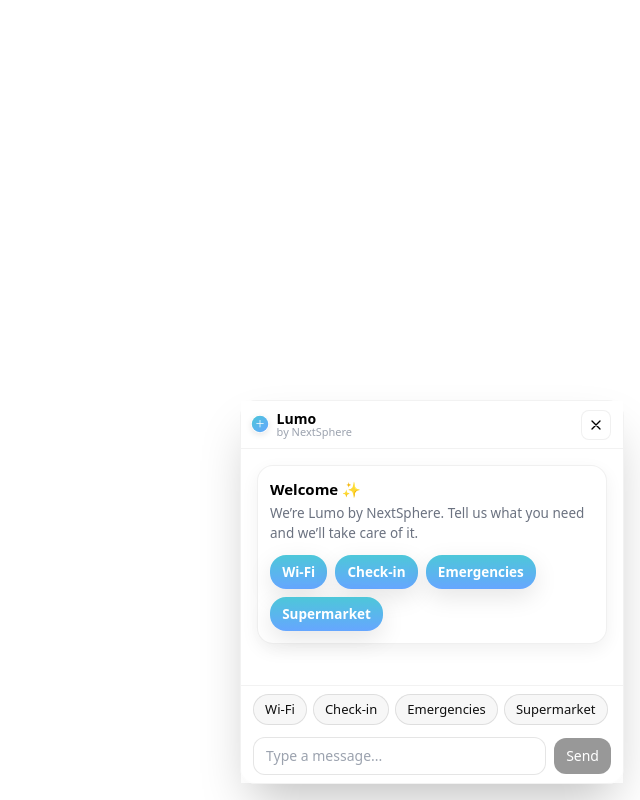
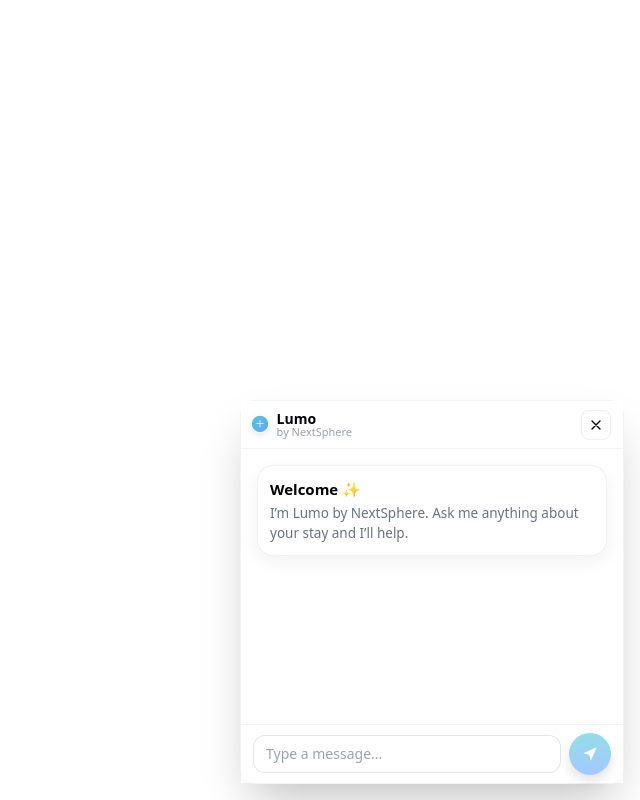
Before and after one commit to NextSphereOfficial/widget-nextsphere, a React (Vite) app in the folder apps/widget/: page / in a window 1280 px wide. Both pictures are taken after a click on the button "Open chat". Shown: the whole page, without its empty margins (640-1280 px from the left). Built offline with nearby package versions, Linux system fonts and the light colour scheme.

Commit message:
small ui mods

```diff
--- a/apps/widget/src/App.tsx
+++ b/apps/widget/src/App.tsx
@@ -3,7 +3,6 @@
 import { sendMessage } from './services/chatClient';
 
 import WelcomeCard from './components/WelcomeCard';
-import QuickActions, { QuickItem } from './components/QuickActions';
 import TypingLoader from './components/TypingLoader';
 import HeaderBar from './components/HeaderBar';
 import Launcher from './components/Launcher';
@@ -48,45 +47,6 @@
   const endRef = useRef<HTMLDivElement>(null);
   const [isSending, setIsSending] = useState(false);
 
-  // Quick actions localizzate
-  const quickItems: QuickItem[] = useMemo(
-    () =>
-      locale === 'en'
-        ? [
-            { id: 'wifi', label: 'Wi-Fi' },
-            { id: 'checkin', label: 'Check-in' },
-            { id: 'emergency', label: 'Emergencies' },
-            { id: 'supermarket', label: 'Supermarket' },
-          ]
-        : [
-            { id: 'wifi', label: 'Wi-Fi' },
-            { id: 'checkin', label: 'Check-in' },
-            { id: 'emergency', label: 'Emergenze' },
-            { id: 'supermarket', label: 'Supermercato' },
-          ],
-    [locale],
-  );
-
-  const sendMap = (id: QuickItem['id']) => {
-    if (locale === 'en') {
-      return (
-        {
-          wifi: 'wifi',
-          checkin: 'checkin',
-          emergency: 'emergency',
-          supermarket: 'supermarket',
-        } as const
-      )[id];
-    }
-    return (
-      {
-        wifi: 'wifi',
-        checkin: 'checkin',
-        emergency: 'emergenze',
-        supermarket: 'supermercato',
-      } as const
-    )[id];
-  };
 
   // Autoscroll all'ultimo messaggio
   useEffect(() => {
@@ -126,10 +86,7 @@
     }
   }
 
-  // Handler tipizzato per le quick actions
-  const handleQuickAction = async (id: QuickItem['id']) => {
-    await send(sendMap(id));
-  };
+
 
   return (
     <div className="fixed bottom-4 right-4 z-50">
@@ -152,12 +109,10 @@
           {/* Area messaggi */}
           <div className="flex-1 overflow-auto p-4 space-y-3 chat-scroll">
             {/* WelcomeCard quando non ci sono messaggi */}
-            {msgs.length === 0 && (
-              <WelcomeCard
-                locale={locale as 'it' | 'en'}
-                onAction={(id) => handleQuickAction(id)}
-              />
+                        {!msgs.length && (
+              <WelcomeCard locale={locale as 'it' | 'en'} />
             )}
+
 
             {msgs.map((m, i) => (
               <div
@@ -190,13 +145,7 @@
 
           {/* Quick actions + input */}
           <div className="border-t border-black/5 bg-white/80 px-3 py-2 space-y-2">
-            <QuickActions
-              items={quickItems}
-              onClick={(id: QuickItem['id']) => {
-                void handleQuickAction(id);
-              }}
-              disabled={isSending}
-            />
+
 
             <div className="flex items-center gap-2">
               <input
@@ -206,10 +155,10 @@
                 onChange={(e) => setText(e.target.value)}
                 onKeyDown={onKeyDown}
               />
-              <button
-                className="rounded-xl bg-black text-white text-sm px-3 py-2 disabled:opacity-40 disabled:cursor-not-allowed"
+                            <button
+                className="ns-sendbtn"
                 onClick={() => send()}
-                disabled={!text.trim()}
+                disabled={!text.trim() || isSending}
                 aria-label={
                   locale === 'en' ? 'Send message' : 'Invia messaggio'
                 }
@@ -218,9 +167,18 @@
                     ? 'Press Enter to send'
                     : 'Premi Invio per inviare'
                 }
+                type="button"
               >
-                {t.send}
+                <svg
+                  viewBox="0 0 24 24"
+                  aria-hidden="true"
+                  xmlns="http://www.w3.org/2000/svg"
+                >
+                  <path d="M3 11l18-8-8 18-2-8-8-2z" />
+                </svg>
               </button>
+
+
             </div>
           </div>
         </div>
--- a/apps/widget/src/components/WelcomeCard.tsx
+++ b/apps/widget/src/components/WelcomeCard.tsx
@@ -2,45 +2,22 @@
 
 type Props = {
   locale: "it" | "en";
-  onAction: (id: "wifi" | "checkin" | "emergency" | "supermarket") => void;
 };
 
 const copy = {
   it: {
     title: "Benvenuti ✨",
-    subtitle: "Sono Lumo by NextSphere. Ditemi cosa vi serve e ci penso io.",
-    actions: {
-      wifi: "Wi-Fi",
-      checkin: "Check-in",
-      emergency: "Emergenze",
-      supermarket: "Supermercato",
-    },
-    aria: {
-      wifi: "Apri istruzioni Wi-Fi",
-      checkin: "Apri informazioni Check-in",
-      emergency: "Apri contatti emergenze",
-      supermarket: "Apri informazioni supermercati",
-    },
+    subtitle:
+      "Sono Lumo by NextSphere. Scrivetemi qualsiasi domanda sul vostro soggiorno e vi aiuterò.",
   },
   en: {
     title: "Welcome ✨",
-    subtitle: "We’re Lumo by NextSphere. Tell us what you need and we’ll take care of it.",
-    actions: {
-      wifi: "Wi-Fi",
-      checkin: "Check-in",
-      emergency: "Emergencies",
-      supermarket: "Supermarket",
-    },
-    aria: {
-      wifi: "Open Wi-Fi instructions",
-      checkin: "Open Check-in info",
-      emergency: "Open emergency contacts",
-      supermarket: "Open supermarket info",
-    },
+    subtitle:
+      "I’m Lumo by NextSphere. Ask me anything about your stay and I’ll help.",
   },
 } as const;
 
-export default function WelcomeCard({ locale, onAction }: Props) {
+export default function WelcomeCard({ locale }: Props) {
   const t = copy[locale] ?? copy.it;
 
   return (
@@ -48,20 +25,6 @@
       <div className="ns-card-body">
         <h3 className="ns-title">{t.title}</h3>
         <p className="ns-subtitle">{t.subtitle}</p>
-
-        <div className="ns-actions ns-actions--wrap mt-3">
-          {Object.entries(t.actions).map(([id, label]) => (
-            <button
-              key={id}
-              className="ns-btn ns-btn--sm"
-              onClick={() => onAction(id as keyof typeof t.actions)}
-              aria-label={t.aria[id as keyof typeof t.aria]}
-              type="button"
-            >
-              {label}
-            </button>
-          ))}
-        </div>
       </div>
     </div>
   );
```
